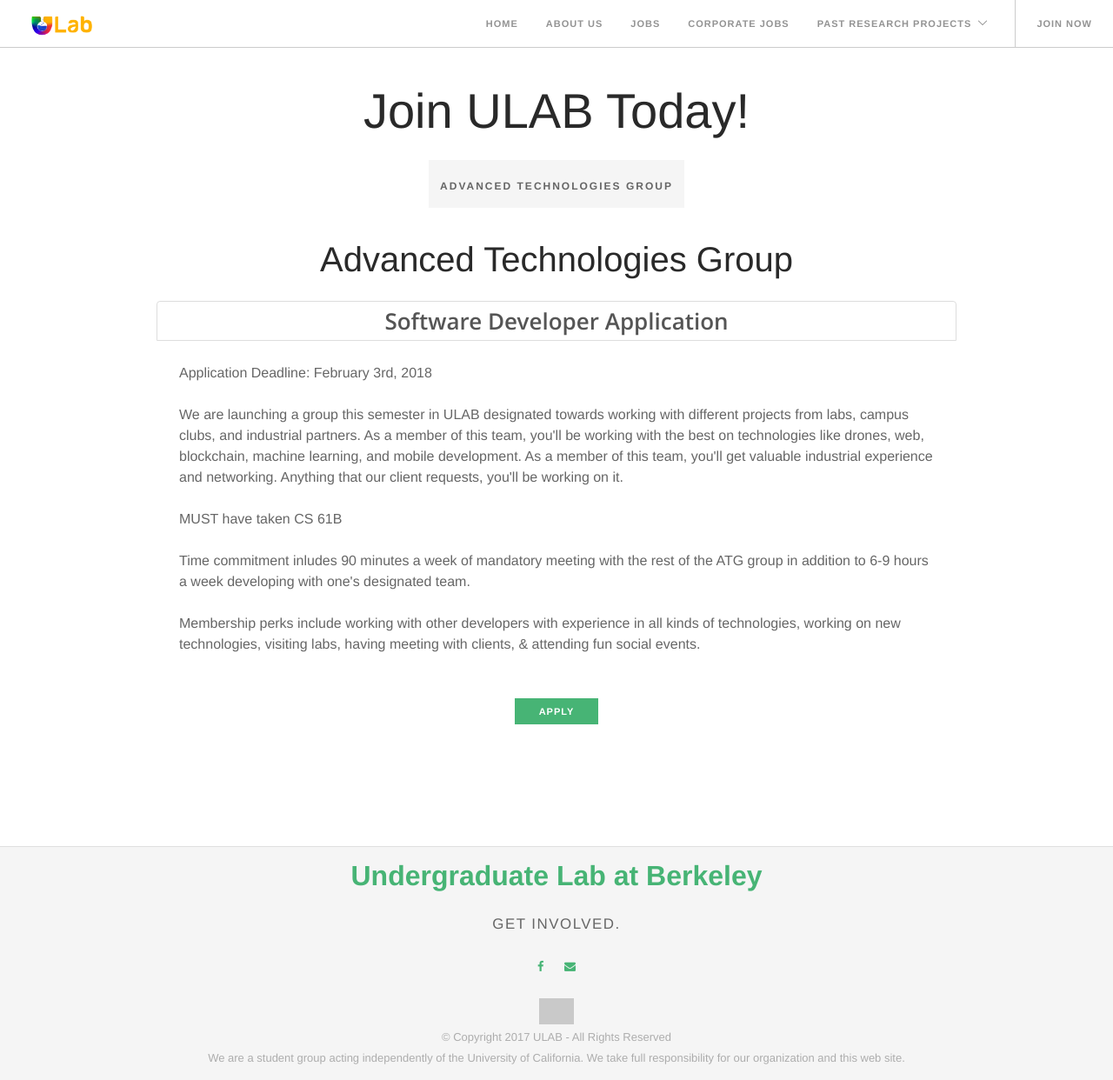
After one commit to undergrad-lab-at-berkeley/website, a Flask app: page /corporate-jobs in a window 1280 px wide. The commit adds this page. Shown: the whole page at 87% size. Run offline with Flask 2, Linux system fonts and the light colour scheme; some libraries are stand-ins or nearby versions; some web fonts are replaced; grey boxes are pictures that could not be loaded.

Commit message:
Added 'corporate-jobs' file. Added 'Corporate Jobs' to nav bar.

```diff
--- a/content.py
+++ b/content.py
@@ -536,7 +536,10 @@ jobs = {
             },
         },
 
-"Advanced Technologies Group": {
+}
+
+corporate = {
+    "Advanced Technologies Group": {
             "Software Developer Application": {
                 "description": "We are launching a group this semester in ULAB designated towards working with different projects from labs, campus clubs, and industrial partners. As a member of this team, you'll be working with the best on technologies like drones, web, blockchain, machine learning, and mobile development. As a member of this team, you'll get valuable industrial experience and networking. Anything that our client requests, you'll be working on it.",
                 "qualifications": "MUST have taken CS 61B",
--- a/main.py
+++ b/main.py
@@ -53,6 +53,11 @@ def aboutus():
 def new_student():
     return render_template("main-page.html")
 
+@app.route("/corporate-jobs")
+@app.route("/corporate-jobs/<category>")
+def getCorporate(category="ATG"):
+    return render_template("corporate.html", corporate=content.corporate, jobCategory=category)
+
 @app.route("/project")
 @app.route("/project/<name>")
 @app.route("/projects")
@@ -64,7 +69,7 @@ def project(name="placeholder"):
         projects[name]['img'] = url_for('static', filename=projects[name]['img'])
     return render_template("projects.html", content=projects[name])
 
-@app.route("/jobs")
+@app.route("/ulab-jobs")
 @app.route("/jobs/<category>")
 def getJobs(category="Computer Science"):
     return render_template("job-board.html", jobs=content.jobs, jobCategory=category)
--- /dev/null
+++ b/templates/corporate.html
@@ -0,0 +1,51 @@
+{% extends "base.html" %}
+
+{% block body %}
+<section class="align-middle" style="font-size:2em; margin:0 2em">
+  <h1 style="text-align: center">Join ULAB Today!</h1>
+
+  <div class="container">
+    <div class="row"><!-- col-md-10 col-md-offset-1 -->
+        <div class="col-sm-12 text-center">
+          <div class="tabbed-content button-tabs">
+            <ul class="tabs">
+              {% for category in corporate.keys() %}
+              <li>
+                  <div class="tab-title">
+                      <span>{{ category }}</span>
+                  </div>
+                  <div class="tab-content col-md-10 col-md-offset-1">
+                    <h2>{{ category }} </h2>
+                    <div class="list-group">
+                      {% for c in corporate[category].keys() %}
+                      <a href={{ corporate[category][c]["link"] }} class="list-group-item list-group-item-action">
+                        <div style="display: inline-block">{{ c }}</div>
+
+                        <!-- <div class="progress">
+                          <div class="progress-bar" role="progressbar" style="width: 25%" aria-valuenow="25" aria-valuemin="0" aria-valuemax="100"></div>
+                        </div> -->
+                      </a>
+                      <div style="padding: 1em 1em; text-align: left">
+                        <p style="font-size:16px">Application Deadline: {{ corporate[category][c]['deadline'] }}</p>
+                        <p style="font-size:16px">{{ corporate[category][c]['description'] }}</p>
+                        <p style="font-size:16px">{{ corporate[category][c]['qualifications'] }}</p>
+                        <p style="font-size:16px">{{ corporate[category][c]['commitment'] }}</p>
+                        <p style="font-size:16px">{{ corporate[category][c]['perks'] }}</p>
+                      </div>
+
+                      <a type="button" href={{ corporate[category][c]["link"] }} class="btn btn-primary btn-sm" style="color: white; background: #47b475;">
+                        Apply
+                      </a>
+                      {% endfor %}
+                    </div>
+                  </div>
+              </li>
+              {% endfor %}
+            </ul>
+          </div>
+        </div>
+      </div>
+    </div>
+
+</section>
+{% endblock %}
--- a/templates/nav.html
+++ b/templates/nav.html
@@ -21,7 +21,10 @@
                             <a href="/aboutus">About Us</a>
                         </li>
                         <li>
-                          <a href="/jobs">Job Opportunities</a>
+                          <a href="/ulab-jobs">Jobs</a>
+                        </li>
+                        <li>
+                          <a href="/corporate-jobs">Corporate Jobs</a>
                         </li>
                         <li class="has-dropdown">
                             <a href="#">Past Research Projects</a>
```
Also changed, not shown: templates/corporate-jobs.html (added, +51 -0 lines).
